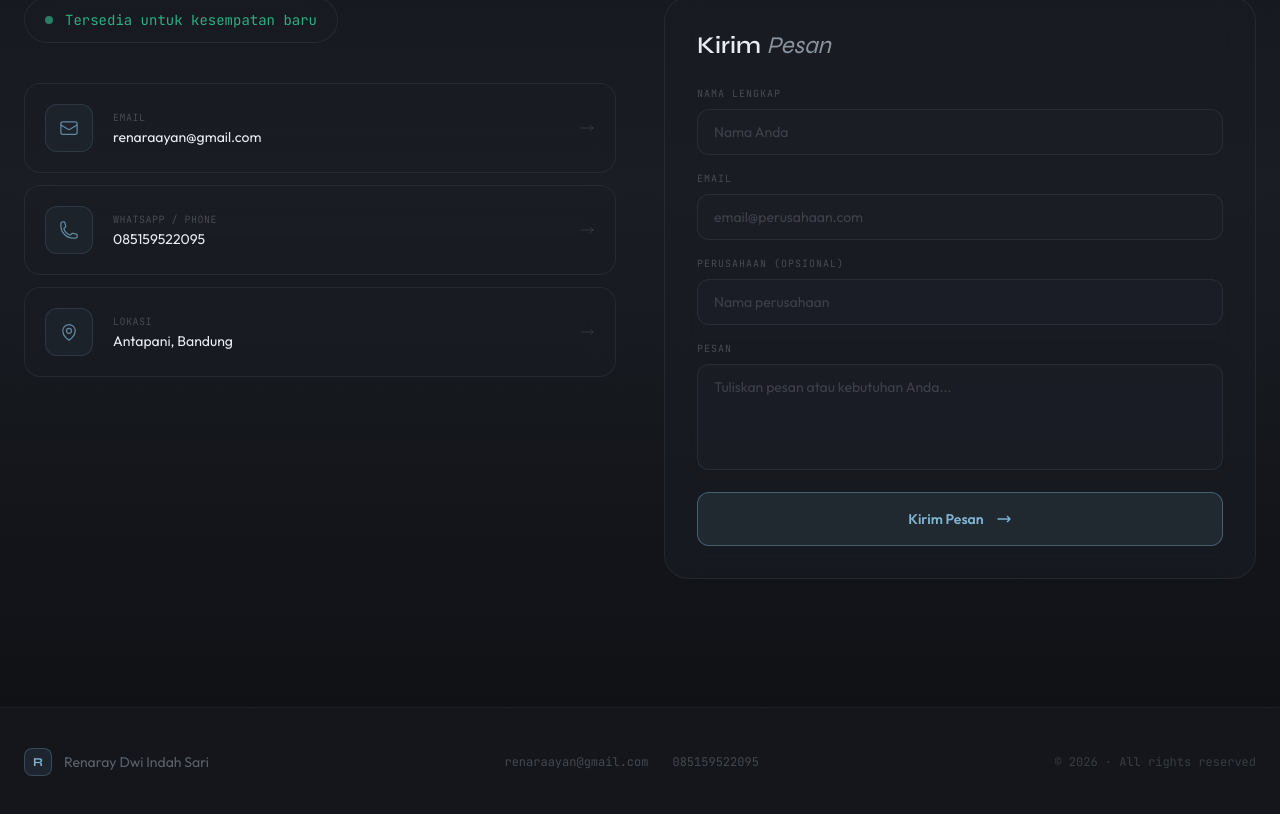
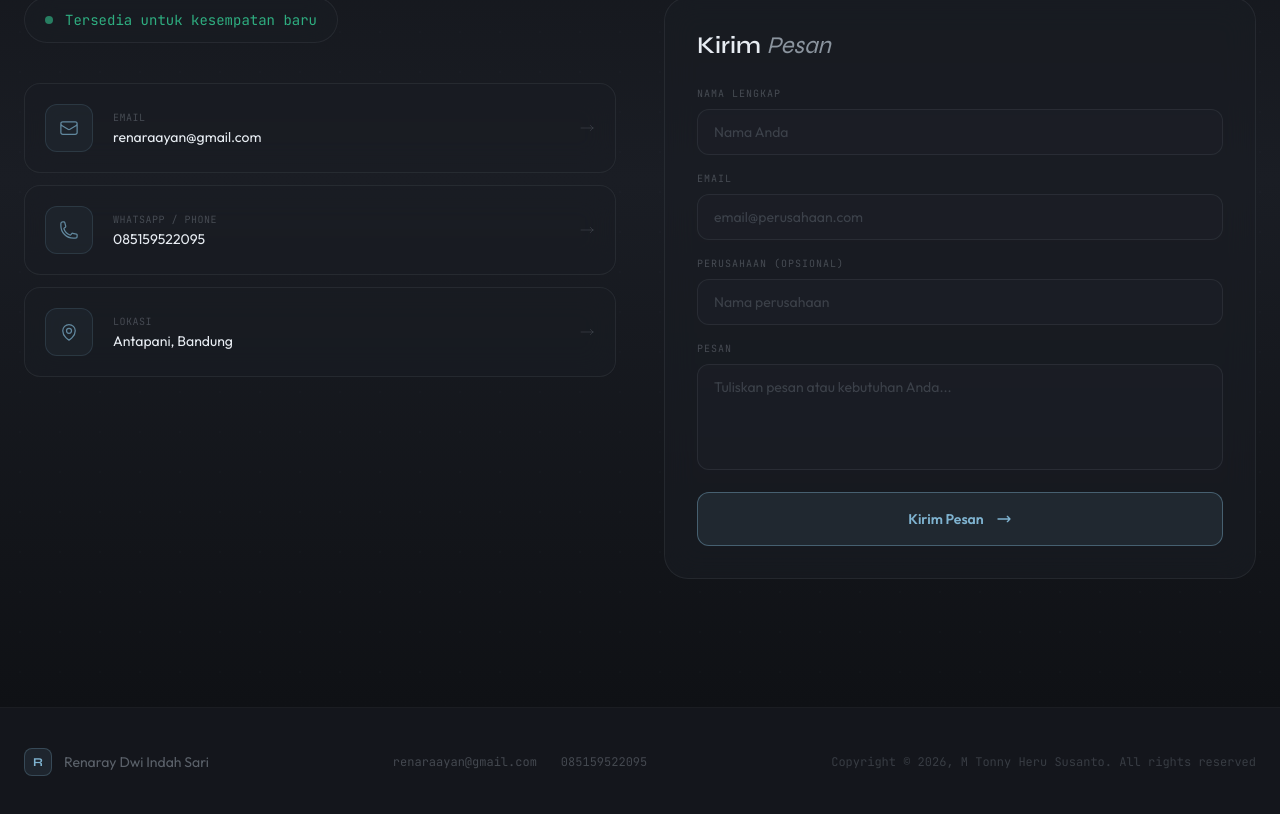
Before and after one commit to tonnyheru/Portofolio-Rere, a Next.js app: page / in a window 1280 px wide. Shown: the part 5337-6151 px from the top of the page. Built offline with nearby package versions, Linux system fonts and the light colour scheme; a web font is replaced by a local one.

Commit message:
fix: remove node_modules, update footer

```diff
--- a/app/components/Footer.tsx
+++ b/app/components/Footer.tsx
@@ -10,15 +10,20 @@ export default function Footer() {
           <span className="font-body text-silver/60 text-sm">Renaray Dwi Indah Sari</span>
         </div>
         <div className="flex items-center gap-6">
-          <a href="mailto:renaraayan@gmail.com" className="font-mono text-silver/40 text-xs hover:text-neon/70 transition-colors">
+          <a href="https://mail.google.com/mail/?view=cm&to=renaraayan@gmail.com"
+            target="_blank"
+            rel="noopener noreferrer"
+            className="font-mono text-silver/40 text-xs hover:text-neon/70 transition-colors">
             renaraayan@gmail.com
           </a>
-          <a href="https://wa.me/6285159522095" target="_blank" rel="noopener noreferrer"
+          <a href="https://wa.me/6285159522095"
+            target="_blank"
+            rel="noopener noreferrer"
             className="font-mono text-silver/40 text-xs hover:text-neon/70 transition-colors">
             085159522095
           </a>
         </div>
-        <p className="font-mono text-silver/30 text-xs">© 2026 · All rights reserved</p>
+        <p className="font-mono text-silver/30 text-xs">Copyright © 2026, M Tonny Heru Susanto. All rights reserved</p>
       </div>
     </footer>
   );
```
